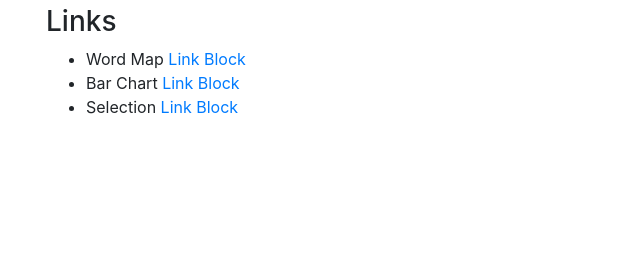
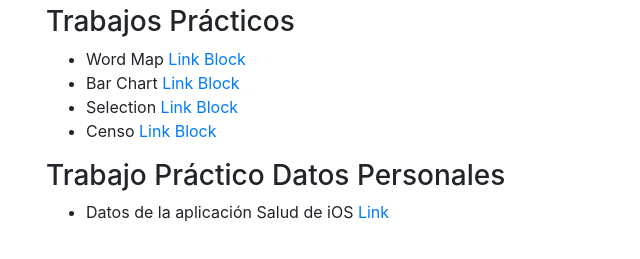
Before and after one commit to fmeola/infovis, a plain HTML site: page index.html in a window 1280 px wide. Shown: the part 51-310 px from the top of the page, without its empty margins (39-679 px from the left). Drawn offline with nearby package versions, Linux system fonts and the light colour scheme.

Commit message:
Actualizado el index con los nuevos enlaces.

```diff
--- a/index.html
+++ b/index.html
@@ -8,7 +8,7 @@
 <body>
     <div class="container">
         <h1>Visualización de Información</h1>
-        <h3>Links</h3>
+        <h3>Trabajos Prácticos</h3>
         <ul>
             <li>Word Map
                 <a href="http://fmeola.github.io/infovis/wordMap/">Link</a>
@@ -22,6 +22,16 @@
                 <a href="http://fmeola.github.io/infovis/selection/">Link</a>
                 <a href="https://bl.ocks.org/fmeola/774c672147f7e005e9eaf8cdd0e13ad0">Block</a>
             </li>
+            <li>Censo
+                <a href="http://fmeola.github.io/infovis/census/data/gender.html">Link</a>
+                <a href="https://bl.ocks.org/fmeola/01d3f6009a6d7021ce474021f0db1e21">Block</a>
+            </li>
+        </ul>
+        <h3>Trabajo Práctico Datos Personales</h3>
+        <ul>
+            <li>Datos de la aplicación Salud de iOS
+                <a href="http://fmeola.github.io/infovis/health/">Link</a>
+            </li>
         </ul>
     </div>
 </body>
```
